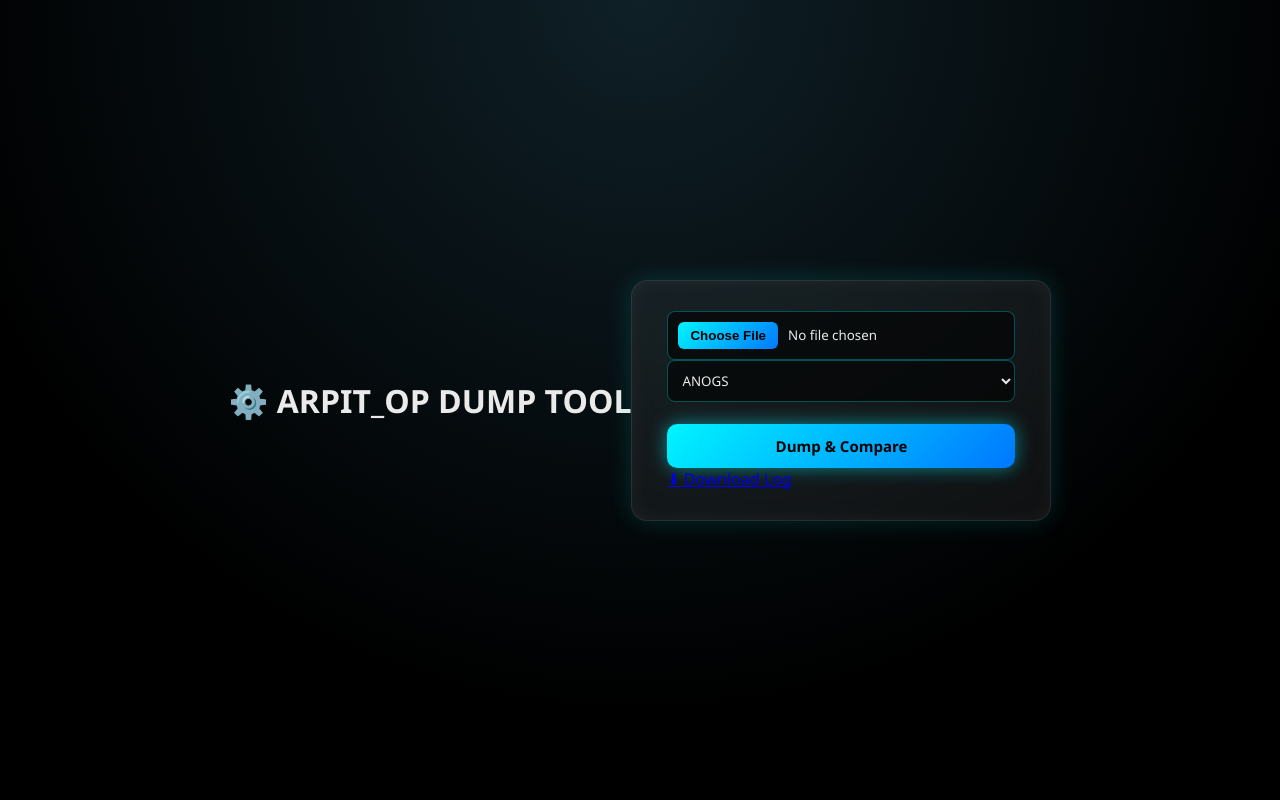
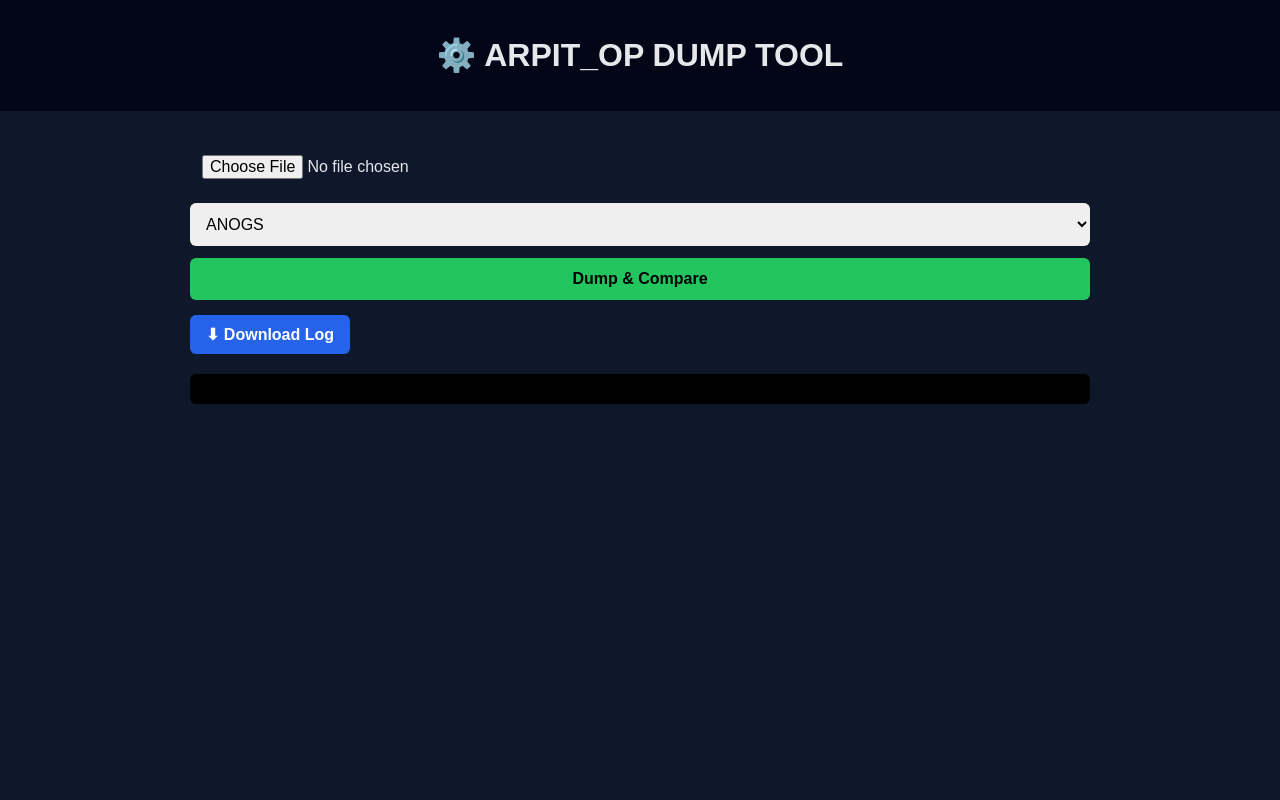
Before and after one commit to ARPITDIXIT789/dump-web, a Flask app: page / in a window 1280 px wide. Run offline with Flask 3, Linux system fonts and the light colour scheme.

Commit message:
Update style.css

```diff
--- a/dump-web/static/style.css
+++ b/dump-web/static/style.css
@@ -1,124 +1,58 @@
-/* ===== GLOBAL RESET ===== */
-* {
-    margin: 0;
-    padding: 0;
-    box-sizing: border-box;
-    font-family: "Segoe UI", Tahoma, Geneva, Verdana, sans-serif;
+body {
+  margin: 0;
+  font-family: Arial, sans-serif;
+  background: #0f172a;
+  color: #e5e7eb;
 }
 
-/* ===== BODY ===== */
-body {
-    min-height: 100vh;
-    background: radial-gradient(circle at top, #0f2027, #000000 70%);
-    display: flex;
-    align-items: center;
-    justify-content: center;
-    color: #eaeaea;
+header {
+  padding: 15px;
+  background: #020617;
+  text-align: center;
 }
 
-/* ===== CARD ===== */
 .container {
-    width: 420px;
-    padding: 30px 35px;
-    background: rgba(255, 255, 255, 0.06);
-    backdrop-filter: blur(14px);
-    border-radius: 16px;
-    box-shadow:
-        0 0 25px rgba(0, 255, 255, 0.15),
-        inset 0 0 20px rgba(255, 255, 255, 0.05);
-    border: 1px solid rgba(255, 255, 255, 0.1);
+  padding: 20px;
+  max-width: 900px;
+  margin: auto;
 }
 
-/* ===== TITLE ===== */
-h2 {
-    text-align: center;
-    margin-bottom: 25px;
-    font-weight: 700;
-    letter-spacing: 1px;
-    color: #00f5ff;
-    text-shadow: 0 0 10px rgba(0, 245, 255, 0.6);
+input, select, button {
+  width: 100%;
+  padding: 12px;
+  margin-top: 12px;
+  border-radius: 6px;
+  border: none;
+  font-size: 16px;
 }
 
-/* ===== LABELS ===== */
-label {
-    display: block;
-    margin-bottom: 6px;
-    font-size: 14px;
-    color: #cfd8dc;
+button {
+  background: #22c55e;
+  color: black;
+  font-weight: bold;
 }
 
-/* ===== FILE INPUT ===== */
-input[type="file"] {
-    width: 100%;
-    padding: 10px;
-    background: rgba(0, 0, 0, 0.6);
-    border: 1px solid rgba(0, 245, 255, 0.3);
-    border-radius: 8px;
-    color: #eaeaea;
-    cursor: pointer;
+.download-btn {
+  display: inline-block;
+  margin-top: 15px;
+  padding: 10px 16px;
+  background: #2563eb;
+  color: white;
+  text-decoration: none;
+  border-radius: 6px;
+  font-weight: bold;
 }
 
-input[type="file"]::file-selector-button {
-    background: linear-gradient(135deg, #00f5ff, #0077ff);
-    border: none;
-    color: #000;
-    padding: 6px 12px;
-    border-radius: 6px;
-    cursor: pointer;
-    margin-right: 10px;
-    font-weight: 600;
+pre {
+  background: black;
+  padding: 15px;
+  margin-top: 20px;
+  overflow-x: auto;
+  border-radius: 6px;
 }
 
-/* ===== SELECT ===== */
-select {
-    width: 100%;
-    padding: 10px;
-    background: rgba(0, 0, 0, 0.6);
-    border: 1px solid rgba(0, 245, 255, 0.3);
-    border-radius: 8px;
-    color: #eaeaea;
-    outline: none;
+@media (max-width: 600px) {
+  header h1 {
+    font-size: 18px;
+  }
 }
-
-select:focus,
-input:focus {
-    border-color: #00f5ff;
-    box-shadow: 0 0 10px rgba(0, 245, 255, 0.6);
-}
-
-/* ===== SMALL TEXT ===== */
-small {
-    display: block;
-    margin-top: 6px;
-    font-size: 12px;
-    color: #9ea7ad;
-}
-
-/* ===== BUTTON ===== */
-button {
-    margin-top: 22px;
-    width: 100%;
-    padding: 12px;
-    background: linear-gradient(135deg, #00f5ff, #0077ff);
-    border: none;
-    border-radius: 10px;
-    color: #000;
-    font-size: 15px;
-    font-weight: 700;
-    cursor: pointer;
-    transition: all 0.25s ease;
-    box-shadow: 0 0 18px rgba(0, 245, 255, 0.5);
-}
-
-button:hover {
-    transform: translateY(-2px);
-    box-shadow: 0 0 30px rgba(0, 245, 255, 0.9);
-}
-
-/* ===== FOOTER TEXT ===== */
-.footer {
-    text-align: center;
-    margin-top: 18px;
-    font-size: 12px;
-    color: #8aa0a8;
-}
```
